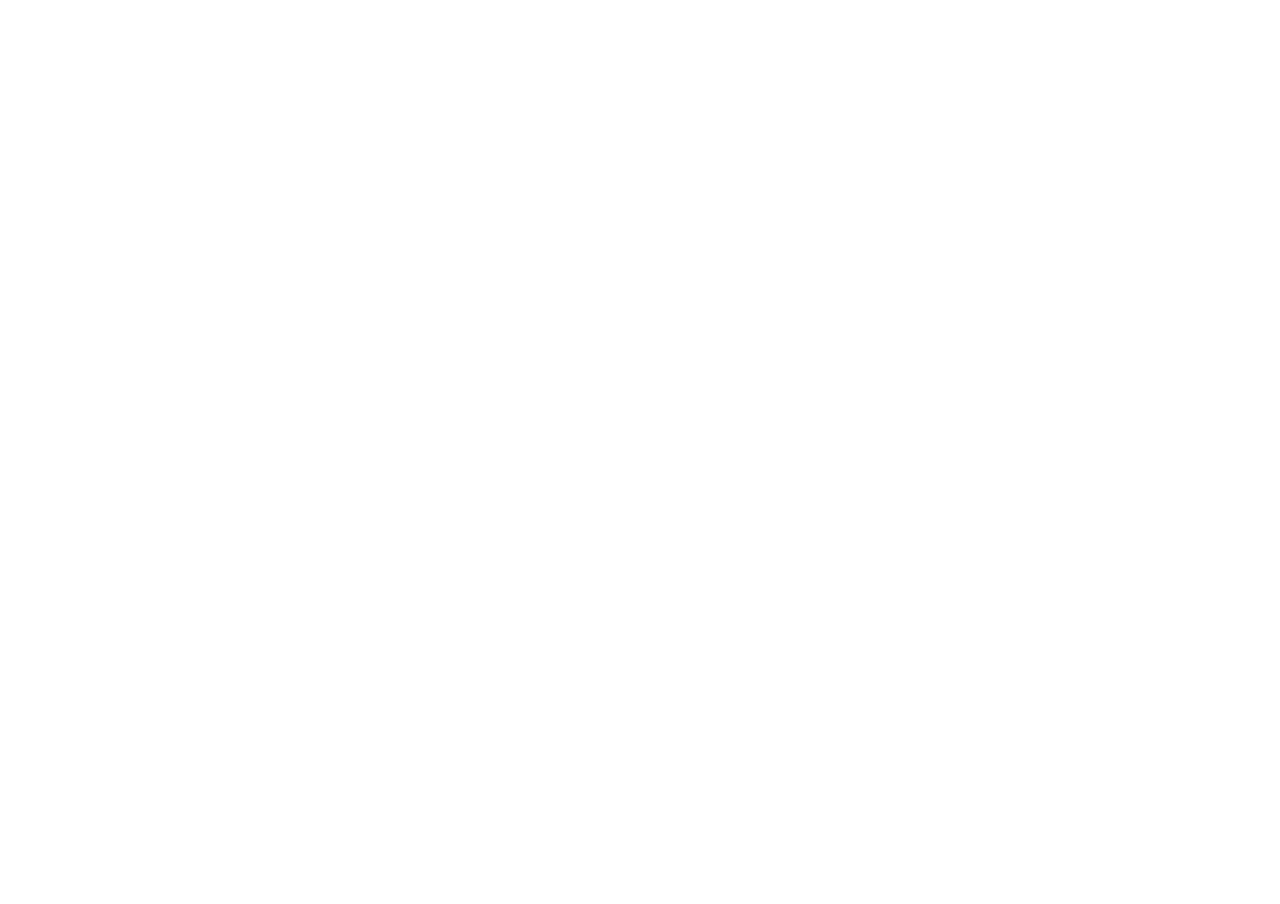
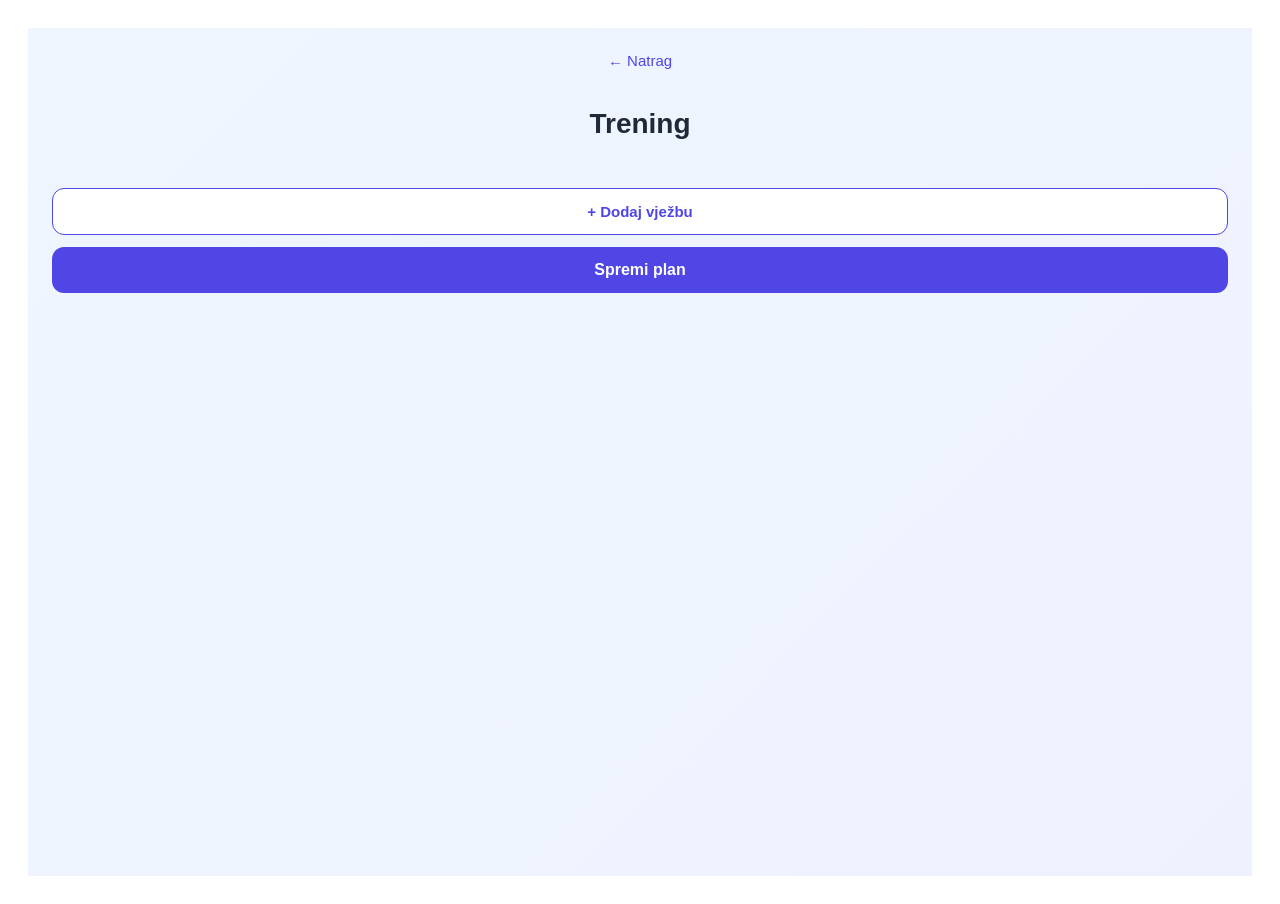
Before and after one commit to brkmika/gymflow, a Vue app in the folder vue-GymFlow/: page /uredi-vjezbe in a window 1280 px wide. Before the commit this address had no page. Before the commit the page ends 800 px from the top, so only its background shows below. Built offline with nearby package versions, Linux system fonts and the light colour scheme.

Commit message:
COMMIT ZA MAURA POSTO MU NE RADI RACUNALO(SVE JE NJEGOV KOD) - Dovrsen Logiraj trening tab i uredene funkcije plan trening i slicno

```diff
--- a/vue-GymFlow/package.json
+++ b/vue-GymFlow/package.json
@@ -10,7 +10,8 @@
   },
   "dependencies": {
     "vue": "^3.5.32",
-    "vue-router": "^5.1.0"
+    "vue-router": "^4.6.4",
+    "pinia": "^3.0.4"
   },
   "devDependencies": {
     "@vitejs/plugin-vue": "^6.0.6",
--- a/vue-GymFlow/src/router/index.js
+++ b/vue-GymFlow/src/router/index.js
@@ -6,6 +6,7 @@ import GoalsView from '../views/GoalsView.vue'
 import PlanView from '../views/PlanView.vue'
 import WorkoutDetailView from '../views/WorkoutDetailView.vue'
 import HistoryView from '@/views/HistoryView.vue'
+import PlanEditView from '../views/PlanEditView.vue'
 
 
 
@@ -14,10 +15,10 @@ const routes = [
     { path: '/profil', component: ProfileView},
     { path: '/ciljevi', component: GoalsView},
     { path: '/plan-treninga', component: PlanView},
-    { path: '/logiraj-trening', component: HomeView},
     { path: '/napredak', component: ProgressView},
     { path: '/dnevnik', component: HistoryView},
     { path: '/trening', component: WorkoutDetailView},
+    { path: '/uredi-vjezbe', component: PlanEditView},
 ]
 
 const router = createRouter({
--- a/vue-GymFlow/src/stores/historyStore.js
+++ b/vue-GymFlow/src/stores/historyStore.js
@@ -164,7 +164,15 @@ const getExerciseProgress = (exerciseName) => {
         percent: percentChange.toFixed(1)
     }
 }
+// vraca max tezinu za vjezbu iz POSLJEDNJEG spremljenog treninga (za progressive overload)
+const getLastWeightForExercise = (exerciseName) => {
+    for (let i = workoutHistory.value.length - 1; i >= 0; i--) {
+        const w = getMaxWeightForExercise(workoutHistory.value[i], exerciseName)
+        if (w > 0) return w
+    }
+    return null
+}
 
 
-    return { workoutHistory, saveWorkout, getCurrentWeekWorkouts, getAllWorkouts, getVolumeHistory, getMonthlyVolume, isDayCompletedThisWeek, getExerciseProgress}
+    return { workoutHistory, saveWorkout, getCurrentWeekWorkouts, getAllWorkouts, getVolumeHistory, getMonthlyVolume, isDayCompletedThisWeek, getExerciseProgress, getLastWeightForExercise}
 })
--- a/vue-GymFlow/src/views/HomeView.vue
+++ b/vue-GymFlow/src/views/HomeView.vue
@@ -58,7 +58,7 @@
     </button>
 
 
-    <button class="menu-card highlight" @click="navigate('logiraj-trening')">
+    <button class="menu-card highlight" @click="logToday">
         <div class="menu-icon white-bg">
     <svg fill="none" stroke="currentColor" viewBox="0 0 24 24">
       <path stroke-linecap="round" stroke-linejoin="round" stroke-width="2"
@@ -115,13 +115,30 @@ import { useRouter } from 'vue-router';
 import { useUserStore } from '../stores/userStore'
 import { computed } from 'vue'
 import { useHistoryStore } from '@/stores/historyStore';
+import { useWorkoutStore } from '../stores/workoutStore'
 
 const router = useRouter()
 const userStore = useUserStore()
 const historyStore = useHistoryStore()
+const workoutStore = useWorkoutStore()
 
 const navigate = (screen) => {
     router.push('/' + screen)
+}
+
+const dayNames = ['Nedjelja', 'Ponedjeljak', 'Utorak', 'Srijeda', 'Četvrtak', 'Petak', 'Subota']
+
+const logToday = () => {
+    const todayName = dayNames[new Date().getDay()]
+    const plan = workoutStore.weeklyPlan
+    const todayWorkout = plan?.find(w => w.day === todayName)
+
+    if (!todayWorkout || todayWorkout.name === 'Odmor') {
+        alert('Danas nemaš planiran trening!')
+        return
+    }
+
+    router.push({ path: '/trening', query: { name: todayWorkout.name, day: todayWorkout.day } })
 }
 
 // tjedni cilj = koliko je odradeno
--- /dev/null
+++ b/vue-GymFlow/src/views/PlanEditView.vue
@@ -0,0 +1,152 @@
+<script setup>
+import { useRouter, useRoute } from 'vue-router';
+import { ref } from 'vue';
+import { useWorkoutStore } from '../stores/workoutStore';
+
+const router = useRouter()
+const route = useRoute()
+const workoutStore = useWorkoutStore()
+
+const workout = {
+    name: route.query.name || 'Trening',
+    day: route.query.day || ''
+}
+
+const exercises = ref(workoutStore.getExercises(workout.day, workout.name).map(e => ({
+    name: e.name,
+    sets: e.sets.map(s => ({...s}))
+})))
+
+const addExercise = () => {
+    const name = prompt('Naziv vježbe:')
+    if (!name) return
+    exercises.value.push({ name, sets: [{ weight: null, reps: 10 }] })
+}
+
+const removeExercise = (idx) => {
+    if (exercises.value.length === 1) return
+    exercises.value.splice(idx, 1)
+}
+
+const savePlan = () => {
+    workoutStore.updateExercises(workout.day, exercises.value)
+    router.push('/plan-treninga')
+}
+</script>
+
+<template>
+    <div class="detail">
+        <button class="back-btn" @click="router.push('/plan-treninga')">← Natrag</button>
+        <h2>{{ workout.name }}</h2>
+        <p class="subtitle">{{ workout.day }}</p>
+
+        <div class="exercise-list">
+            <div class="exercise-card" v-for="(exercise, idx) in exercises" :key="idx">
+                <div class="exercise-header">
+                    <h3>{{ exercise.name }}</h3>
+                    <button class="remove-exercise-btn" @click="removeExercise(idx)">✕</button>
+                </div>
+            </div>
+        </div>
+
+        <button class="add-exercise-btn" @click="addExercise">+ Dodaj vježbu</button>
+        <button class="save-btn" @click="savePlan">Spremi plan</button>
+    </div>
+</template>
+
+<style scoped>
+
+.detail {
+    padding: 24px;
+    min-height: 100vh;
+    background: linear-gradient(135deg, #eff6ff, #eef2ff);
+}
+
+.back-btn {
+  background: none;
+  border: none;
+  color: #4f46e5;
+  cursor: pointer;
+  font-size: 15px;
+  margin-bottom: 16px;
+  padding: 0;
+}
+
+h2 {
+  font-size: 28px;
+  font-weight: 700;
+  color: #1f2937;
+  margin-bottom: 4px;
+}
+
+.subtitle {
+  color: #6b7280;
+  margin-bottom: 24px;
+}
+
+.exercise-list {
+  display: flex;
+  flex-direction: column;
+  gap: 12px;
+  margin-bottom: 24px;
+}
+
+.exercise-card {
+  background: white;
+  border-radius: 14px;
+  padding: 18px;
+  box-shadow: 0 2px 8px rgba(0,0,0,0.08);
+}
+
+.exercise-header {
+  display: flex;
+  justify-content: space-between;
+  align-items: center;
+}
+
+.exercise-header h3 {
+  font-size: 16px;
+  font-weight: 600;
+  color: #1f2937;
+  margin: 0;
+}
+
+.add-exercise-btn {
+  width: 100%;
+  background: white;
+  color: #4f46e5;
+  border: 1px solid #4f46e5;
+  border-radius: 12px;
+  padding: 14px;
+  font-size: 15px;
+  font-weight: 600;
+  cursor: pointer;
+  margin-bottom: 12px;
+}
+
+.save-btn {
+  width: 100%;
+  background: #4f46e5;
+  color: white;
+  border: none;
+  border-radius: 12px;
+  padding: 14px;
+  font-size: 16px;
+  font-weight: 600;
+  cursor: pointer;
+}
+
+.remove-exercise-btn {
+  background: none;
+  border: none;
+  color: #9ca3af;
+  cursor: pointer;
+  font-size: 16px;
+  padding: 0 4px;
+}
+
+.remove-exercise-btn:hover {
+  color: #dc2626;
+}
+
+</style>
--- a/vue-GymFlow/src/views/PlanView.vue
+++ b/vue-GymFlow/src/views/PlanView.vue
@@ -22,7 +22,7 @@ const planLabel = computed(() => {
 
 const handleClick = (workout) => {
     if (workout.exercises === 0) return
-    router.push({path: '/trening', query: { name: workout.name, day: workout.day} })
+    router.push({path: '/uredi-vjezbe', query: { name: workout.name, day: workout.day} })
 }
 
 const weekRange = computed(() => {
@@ -86,7 +86,7 @@ const weekRange = computed(() => {
             <div class="workout-day">{{ workout.day }}</div>
             <div class="workout-name">{{ workout.name }}</div>
             <div v-if="workout.exercises > 0" class="workout-count">
-              {{ workout.exercises }} vježbi
+              {{ workoutStore.getExercises(workout.day, workout.name).length }} vježbi
             </div>
           </div>
           <div v-if="historyStore.isDayCompletedThisWeek(workout.day)" class="check-icon">
--- a/vue-GymFlow/src/views/WorkoutDetailView.vue
+++ b/vue-GymFlow/src/views/WorkoutDetailView.vue
@@ -9,13 +9,14 @@ const route = useRoute()
 const workoutStore = useWorkoutStore()
 const historyStore = useHistoryStore()
 
-// Povuci workout podatke na temelju route parametra
 const workout = {
     name: route.query.name || 'Trening',
     day: route.query.day || ''
 }
 
-const exercises = ref(workoutStore.getExercises(workout.name).map(e => ({
+const today = new Date().toLocaleDateString('hr-HR')
+
+const exercises = ref(workoutStore.getExercises(workout.day, workout.name).map(e => ({
     ...e,
     sets: e.sets.map(s => ({...s}))
 })))
@@ -28,6 +29,27 @@ const addSet = (exerciseIdx) => {
 const removeSet = (exerciseIdx, setIdx) => {
     if(exercises.value[exerciseIdx].sets.length === 1) return
     exercises.value[exerciseIdx].sets.splice(setIdx, 1)
+}
+
+const removeExercise = (exerciseIdx) => {
+    if (exercises.value.length === 1) return
+    exercises.value.splice(exerciseIdx, 1)
+}
+
+const addExercise = () => {
+    const name = prompt('Naziv vježbe:')
+    if (!name) return
+    exercises.value.push({ name, sets: [{ weight: null, reps: 10 }] })
+}
+
+const getOverload = (exerciseName, sets) => {
+    const lastWeight = historyStore.getLastWeightForExercise(exerciseName)
+    if (lastWeight === null) return null
+
+    const currentMax = Math.max(...sets.map(s => Number(s.weight) || 0))
+    if (currentMax === 0) return null
+
+    return currentMax - lastWeight
 }
 
 const saveWorkout = () => {
@@ -53,7 +75,10 @@ const saveWorkout = () => {
         <!-- lista vjezbi-->
         <div class="exercise-list">
             <div class="exercise-card" v-for="(exercise, idx) in exercises" :key="idx">
-            <h3>{{ exercise.name }}</h3>
+            <div class="exercise-header">
+              <h3>{{ exercise.name }}</h3>
+              <button class="remove-exercise-btn" @click="removeExercise(idx)">✕</button>
+            </div>
 
            <div class="sets">
               <div class="set-row" v-for="(set, setIdx) in exercise.sets" :key="setIdx">
@@ -64,10 +89,15 @@ const saveWorkout = () => {
                 </div>
             </div>
 
-            <button class="add-set-btn" @click="addSet(idx)">+ Dodaj Seriju</button>
+              <div class="overload-info"
+                :class="getOverload(exercise.name, exercise.sets) >= 0 ? 'positive' : 'negative'"
+                v-if="getOverload(exercise.name, exercise.sets) !== null">
+                Progressive overload: {{ getOverload(exercise.name, exercise.sets) >= 0 ? '+' : '' }}{{ getOverload(exercise.name, exercise.sets) }}kg od prošli put
+            </div>
             </div>
         </div>
-        <!-- Napravit: spremanje unesenih tezina-->
+
+        <button class="add-exercise-btn" @click="addExercise">+ Dodaj vježbu</button>
          <button class="save-btn" @click="saveWorkout">Spremi trening</button>
     </div>
 </template>
@@ -251,5 +281,43 @@ h2 {
     color: #dc2626
 }
 
+.remove-exercise-btn {
+  background: none;
+  border: none;
+  color: #9ca3af;
+  cursor: pointer;
+  font-size: 16px;
+  padding: 0 4px;
+}
+
+.remove-exercise-btn:hover {
+  color: #dc2626;
+}
+
+.add-exercise-btn {
+  width: 100%;
+  background: white;
+  color: #4f46e5;
+  border: 1px solid #4f46e5;
+  border-radius: 12px;
+  padding: 14px;
+  font-size: 15px;
+  font-weight: 600;
+  cursor: pointer;
+  margin-bottom: 12px;
+}
+
+.overload-info {
+  font-size: 13px;
+  margin-top: 8px;
+}
+
+.overload-info.positive {
+  color: #16a34a;
+}
+
+.overload-info.negative {
+  color: #dc2626;
+}
 
 </style>
```
Also changed, not shown: vue-GymFlow/src/stores/workoutStore.js (+20 -5 lines).
